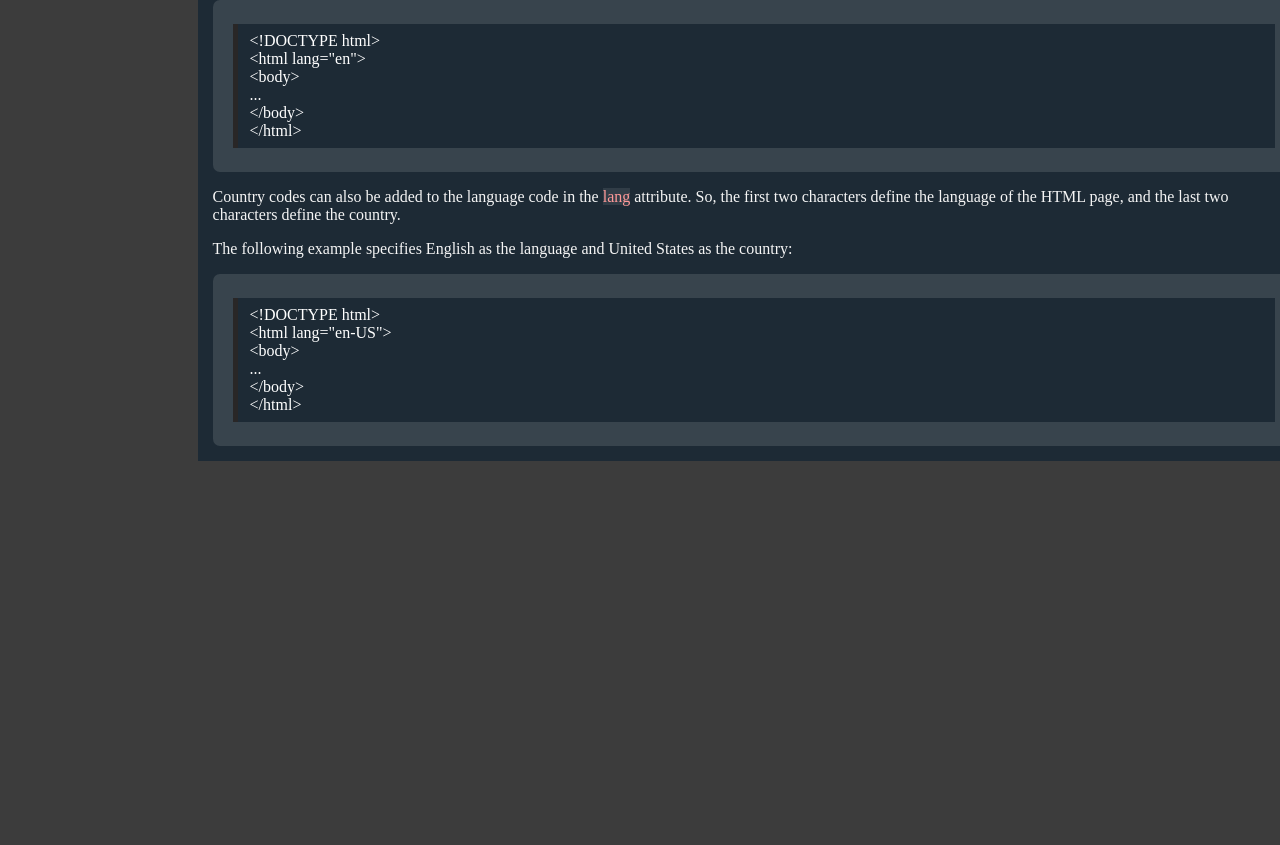
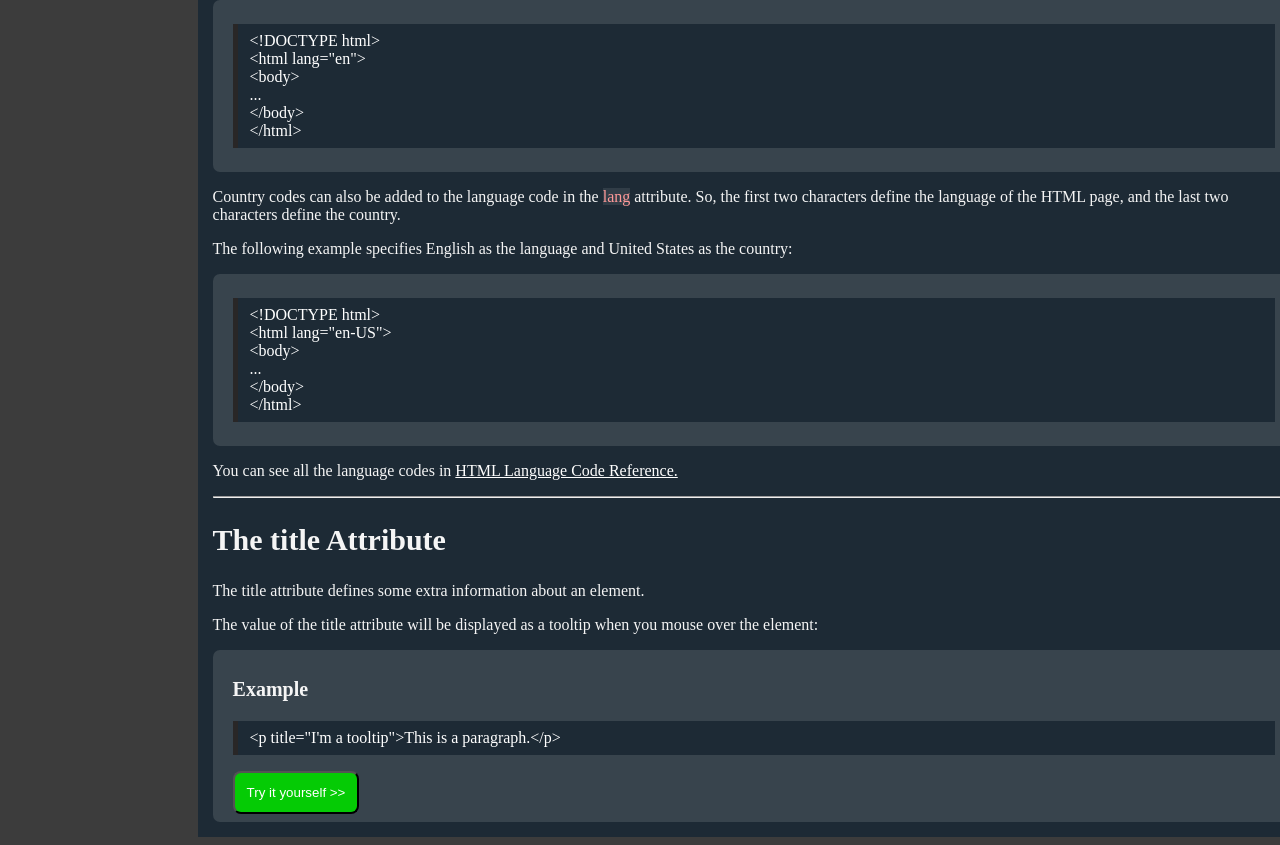
Before and after one commit to Aashiq-Edadavalapati/HTML, a plain HTML site: page HTML Tutorial/attributes.html in a window 1280 px wide. Shown: the part 2662-3507 px from the top of the page. Before the commit the page ends 3131 px from the top, so only its background shows below. Drawn offline with Linux system fonts and the light colour scheme.

Commit message:
added some more attributes

```diff
--- a/HTML Tutorial/attributes.html
+++ b/HTML Tutorial/attributes.html
@@ -137,6 +137,18 @@
                     &lt/html>
                 </p>
             </div>
+            <p>You can see all the language codes in <a href="/HTML Tutorial/HTML Language Code Reference.html" id="hi">HTML Language Code Reference.</a></p>
+            <hr>
+            <h2>The title Attribute</h2>
+            <p>The title attribute defines some extra information about an element.</p>
+            <p>The value of the title attribute will be displayed as a tooltip when you mouse over the element:</p>
+            <div class="example">
+                <h3>Example</h3>
+                <p class="inex">
+                &ltp title="I'm a tooltip">This is a paragraph.&lt/p>
+                </p>
+                <button class="try"><a href="https://www.w3schools.com/html/tryit.asp?filename=tryhtml_attributes_title" style="text-decoration: none; color: white;" target="_blank">Try it yourself &gt&gt</a></button>
+            </div>
         </div>
     </div>
 </body>
```
